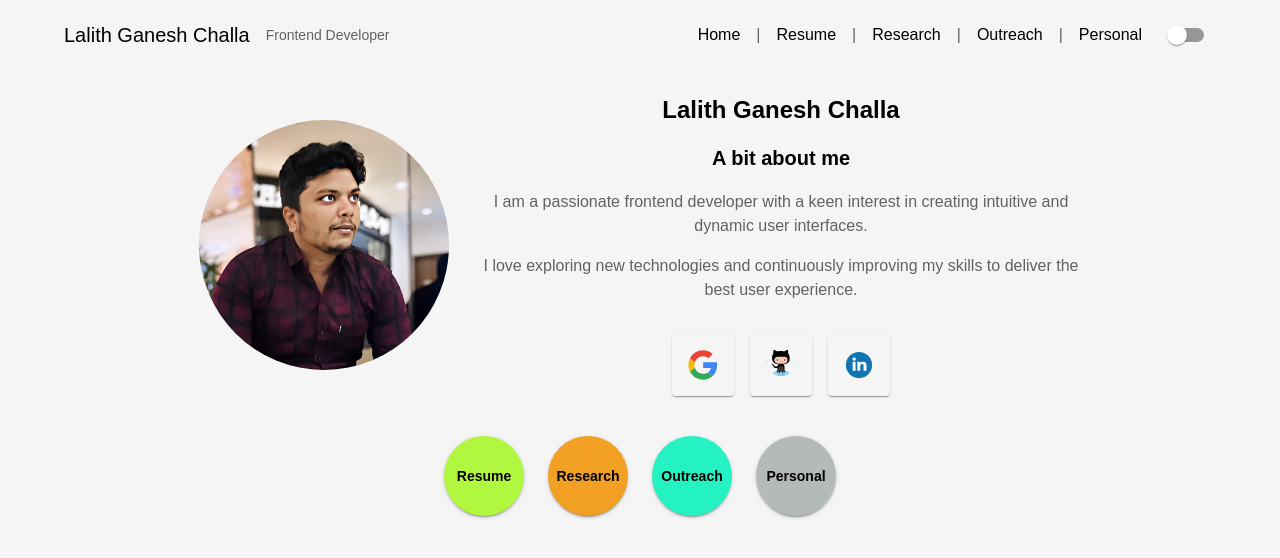
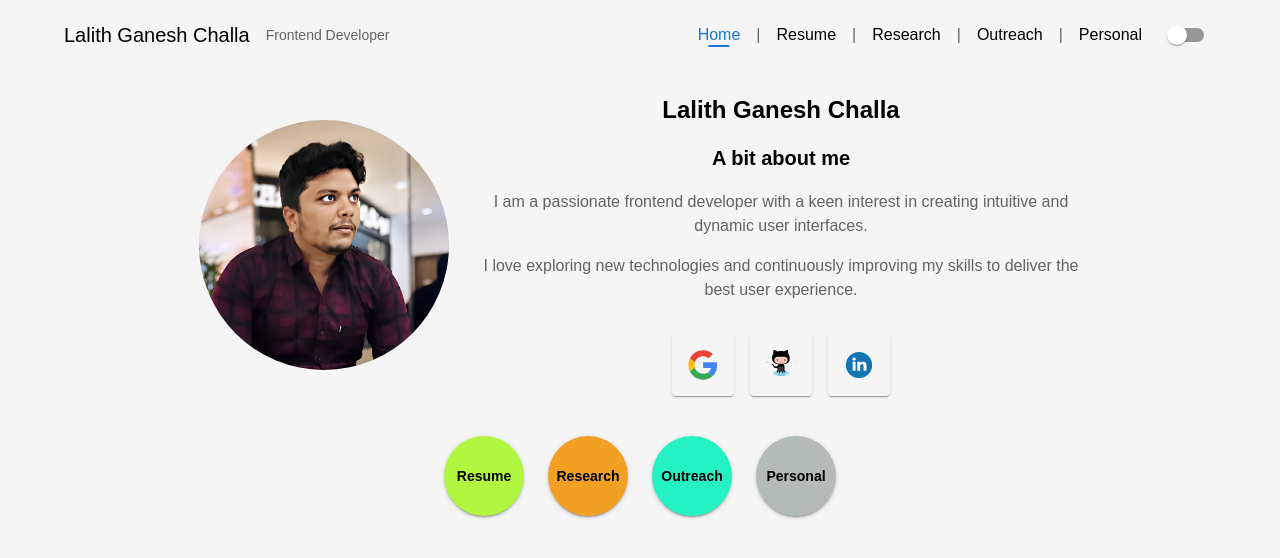
Before and after one commit to lalithganeshchalla/Rest-App, a React (Create React App) app: page /home in a window 1280 px wide. Shown: the top 558 px of the page. Built offline with nearby package versions, Linux system fonts and the light colour scheme.

Commit message:
home highlight commit

```diff
--- /dev/null
+++ b/src/portfolio/Home.css
@@ -0,0 +1,4 @@
+*{
+    margin: 0;
+    padding: 0;
+}
--- a/src/portfolio/Home.jsx
+++ b/src/portfolio/Home.jsx
@@ -1,4 +1,5 @@
 import React, { useMemo, useState } from 'react';
+import './Home.css';
 import {
   Avatar,
   Box,
@@ -71,7 +72,7 @@ const navLinks = [
           gap={2}
           mb={4}
         >
-          <Box display="flex" alignItems="center" gap={2}>
+          <Box display="flex" alignItems="center" gap={2} >
             <Typography variant="h6">Lalith Ganesh Challa</Typography>
             <Typography variant="body2" color="text.secondary">
               Frontend Developer
@@ -85,14 +86,14 @@ const navLinks = [
          component={RouterLink}
          to={item.path}
         underline="none"
-        onClick={() => setActiveNav(item)}
+        onClick={() => setActiveNav(item.lable)}
         sx={{
-          color: activeNav === item ? 'primary.main' : 'text.primary',
+          color: activeNav === item.label ? 'primary.main' : 'text.primary',
           position: 'relative',
           '&::after': {
             content: '""',
             position: 'absolute',
-            width: activeNav === item ? '50%' : '0%',
+            width: activeNav === item.label ? '50%' : '0%',
             height: '2px',
             bottom: 0,
             left: '50%',
--- a/src/portfolio/Resume.jsx
+++ b/src/portfolio/Resume.jsx
@@ -96,7 +96,7 @@ const Resume = () => {
         </Box>
 
         {/* Resume Display */}
-        <Box mt={4}>
+        <Box mt={4} flexWrap="wrap">
           <Typography variant="h5" gutterBottom>
             My Resume
           </Typography>
```
